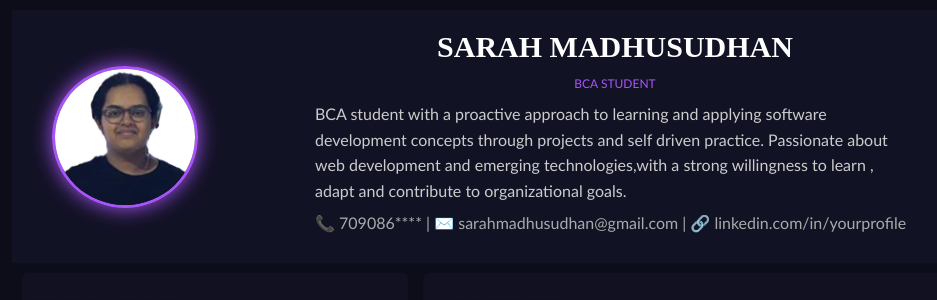
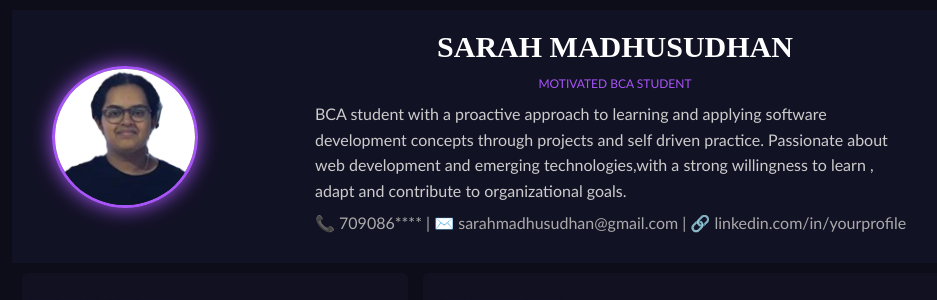
Before and after one commit to sarahmadhusudhan1504-cyber/my_final_portfolio_sarah, a Flask app: page / in a window 1280 px wide. Shown: the top 300 px of the page, without its empty margins (128-1065 px from the left). Run offline with Flask 3, Linux system fonts and the light colour scheme.

Commit message:
updated role text

```diff
--- a/templates/index.html
+++ b/templates/index.html
@@ -19,7 +19,7 @@
         <div class="top-content">
 
             <h1>SARAH MADHUSUDHAN</h1>
-            <p class="role">BCA STUDENT</p>
+            <p class="role">MOTIVATED BCA STUDENT</p>
 
             <p class="statement">
                 BCA student with a proactive approach to learning and applying software development concepts through projects and self driven practice.
```
